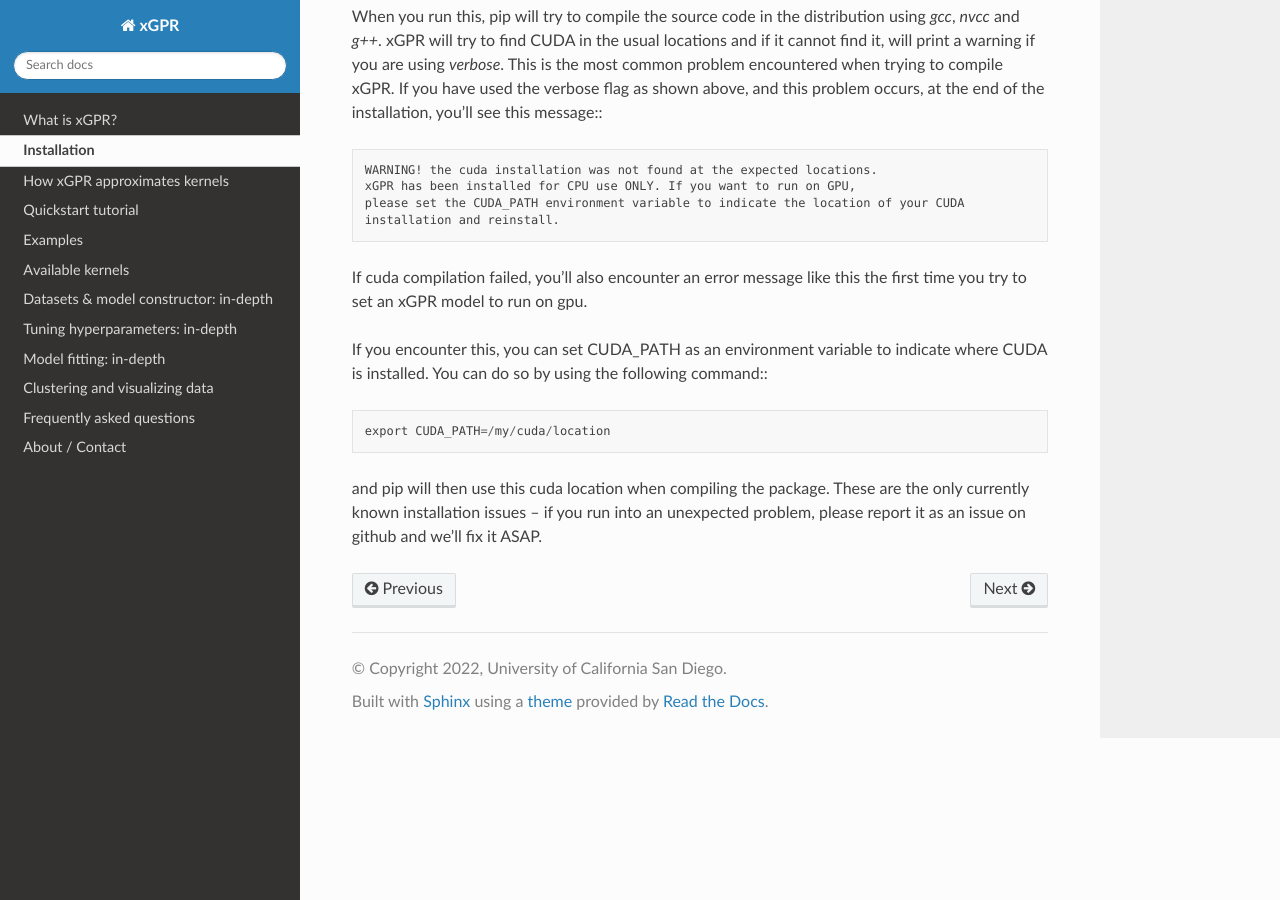
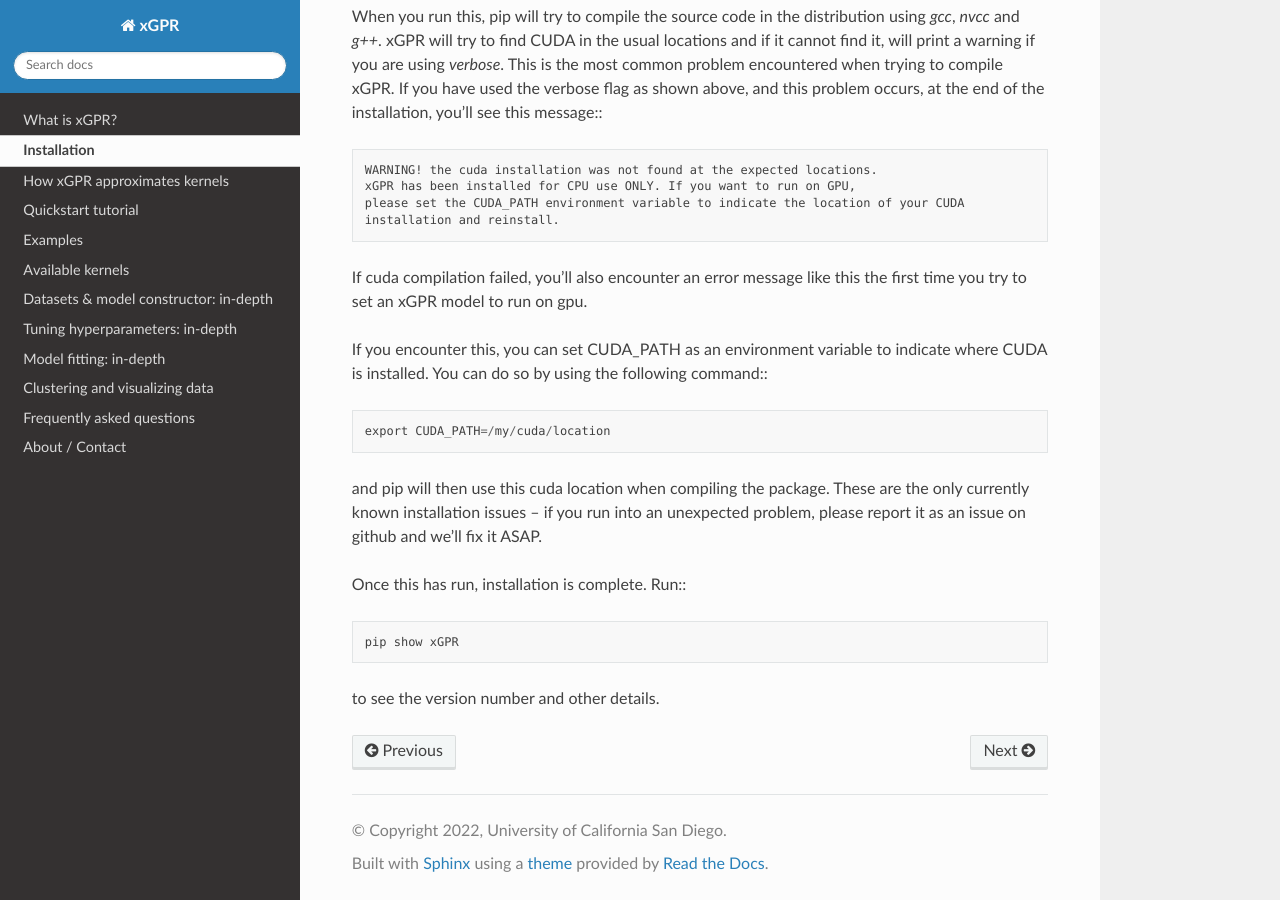
Before and after one commit to jlparkI/xGPR, a Sphinx documentation site: the page built from docs/installation.rst, in a window 1280 px wide and 900 px high, scrolled down 798 px. Built offline with Sphinx 7.4.7 and the Read the Docs theme 2.0.0, drawn with Linux system fonts in a browser that asks for light colours.

Commit message:
Updated installation section of docs; added .readthedocs.yaml file.

```diff
--- a/docs/installation.rst
+++ b/docs/installation.rst
@@ -58,3 +58,9 @@ and pip will then use this cuda location when compiling the package.
 These are the only currently known installation issues -- if you run
 into an unexpected problem, please report it as an issue on github
 and we'll fix it ASAP.
+
+Once this has run, installation is complete. Run:::
+
+  pip show xGPR
+
+to see the version number and other details.
```
Also changed, not shown: .readthedocs.yaml (added), 1 other file.
